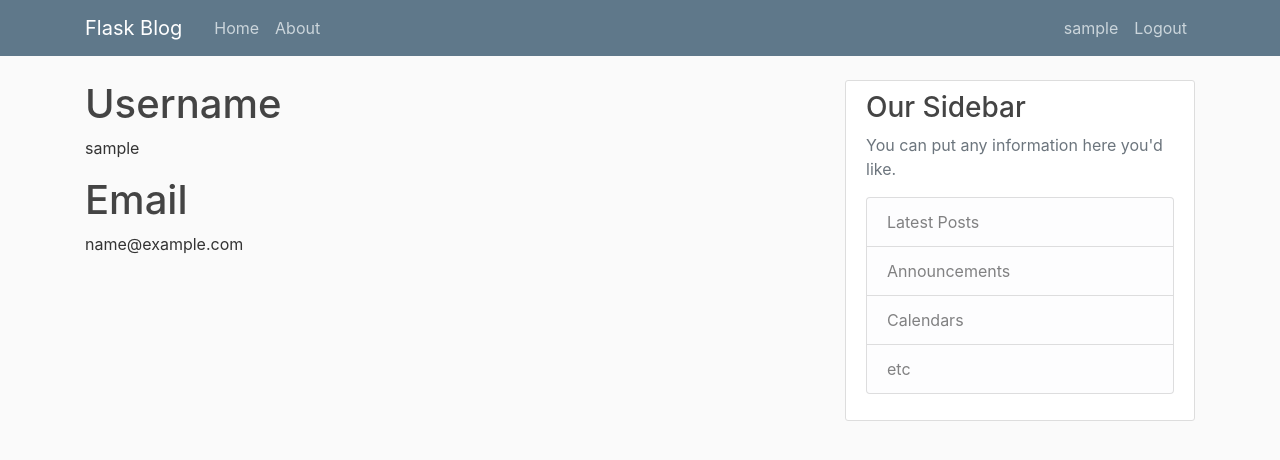
After one commit to rajnishhitman/Flask_Blog, a Flask app: page /account in a window 1280 px wide. The commit adds this page. Shown: the top 460 px of the page. Run offline with Flask 2, Linux system fonts and the light colour scheme; the visitor is signed in with stand-in values (Sample User, id 1); data comes from the database, SQL or seed files in the repository; some libraries are stand-ins or nearby versions.

Commit message:
Added User Authentication.

```diff
--- a/flaskblog/__init__.py
+++ b/flaskblog/__init__.py
@@ -1,9 +1,15 @@
 from flask import Flask
 from flask_sqlalchemy import SQLAlchemy
+from flask_bcrypt import Bcrypt
+from flask_login import LoginManager
 
 app = Flask(__name__)
 app.config['SECRET_KEY'] = '5ac18d133c5aac78b1e3a2a9dae17c05'
 app.config['SQLALCHEMY_DATABASE_URI'] = 'sqlite:///site.db'
 db = SQLAlchemy(app)
+bcrypt = Bcrypt(app)
+login_manager = LoginManager(app)
+login_manager.login_view = 'login'
+login_manager.login_message_category = 'info'
 
 from flaskblog import routes
--- a/flaskblog/models.py
+++ b/flaskblog/models.py
@@ -1,8 +1,12 @@
 from datetime import datetime
-from flaskblog import db
+from flaskblog import db, login_manager
+from flask_login import UserMixin
 
+@login_manager.user_loader
+def load_user(user_id):
+    return User.query.get(int(user_id))
 
-class User(db.Model):
+class User(db.Model, UserMixin):
     id = db.Column(db.Integer, primary_key=True)
     username = db.Column(db.String(20), unique=True, nullable=False)
     email = db.Column(db.String(120), unique=True, nullable=False)
@@ -22,3 +26,5 @@
 
     def __repr__(self):
         return f"Post('{self.title}', '{self.date_posted}')"
+
+db.create_all()
--- a/flaskblog/routes.py
+++ b/flaskblog/routes.py
@@ -1,7 +1,8 @@
-from flask import render_template, url_for, flash, redirect
-from flaskblog import app
+from flask import render_template, url_for, flash, redirect, request
+from flaskblog import app, db, bcrypt
 from flaskblog.forms import RegistrationForm, LoginForm
 from flaskblog.models import User, Post
+from flask_login import login_user, current_user, logout_user, login_required
 
 
 posts = [
@@ -51,20 +52,42 @@
 
 @app.route('/register', methods=['POST','GET'])
 def register():
+    if current_user.is_authenticated:
+        return redirect(url_for('home'))
     form = RegistrationForm()
     if form.validate_on_submit():
-        flash(f'Account created for {form.username.data}!', 'success')
-        return redirect(url_for('home'))
+        hashed_password = bcrypt.generate_password_hash(form.password.data).decode('utf-8')
+        user = User(username=form.username.data, email=form.email.data, password=hashed_password)
+        db.session.add(user)
+        db.session.commit()
+        flash('Your account has been created! You are now able to log in.', 'success')
+        return redirect(url_for('login'))
     return render_template('register.html', title='Register', form=form)
 
 
 @app.route('/login', methods=['POST','GET'])
 def login():
+    if current_user.is_authenticated:
+        return redirect(url_for('home'))
     form = LoginForm()
     if form.validate_on_submit():
-        if form.email.data == 'TMNT@blog.com' and form.password.data == 'password':
-            flash('You have been logged in!', 'success')
-            return redirect(url_for('home'))
+        user = User.query.filter_by(email=form.email.data).first()
+        if user and bcrypt.check_password_hash(user.password, form.password.data):
+            login_user(user, remember=form.remember.data)
+            next_page = request.args.get('next')
+            return redirect(next_page) if next_page else redirect(url_for('home'))
         else:
             flash('Login Unsuccessful. Please check username and password', 'danger')
     return render_template('login.html', title='Login', form=form)
+
+
+@app.route('/logout')
+def logout():
+    logout_user()
+    return redirect(url_for('home'))
+
+
+@app.route('/account')
+@login_required
+def account():
+    return render_template('account.html', title='Account')
--- /dev/null
+++ b/flaskblog/templates/account.html
@@ -0,0 +1,8 @@
+{% extends "layout.html" %}
+
+{% block content %}
+    <h1>Username</h1>
+    <p>{{ current_user.username }}</p>
+    <h1>Email</h1>
+    <p>{{ current_user.email }}</p>
+{% endblock content %}
--- a/flaskblog/templates/layout.html
+++ b/flaskblog/templates/layout.html
@@ -31,8 +31,13 @@
             </div>
             <!-- Navbar Right Side -->
             <div class="navbar-nav">
-              <a class="nav-item nav-link" href="{{ url_for('login') }}">Login</a>
-              <a class="nav-item nav-link" href="{{ url_for('register') }}">Register</a>
+              {% if current_user.is_authenticated %}
+                <a class="nav-item nav-link" href="{{ url_for('account') }}">{{ current_user.username }}</a>
+                <a class="nav-item nav-link" href="{{ url_for('logout') }}">Logout</a>
+              {% else %}
+                <a class="nav-item nav-link" href="{{ url_for('login') }}">Login</a>
+                <a class="nav-item nav-link" href="{{ url_for('register') }}">Register</a>
+              {% endif %}
             </div>
           </div>
         </div>
```
Also changed, not shown: flaskblog/forms.py (+13 -1 lines).
